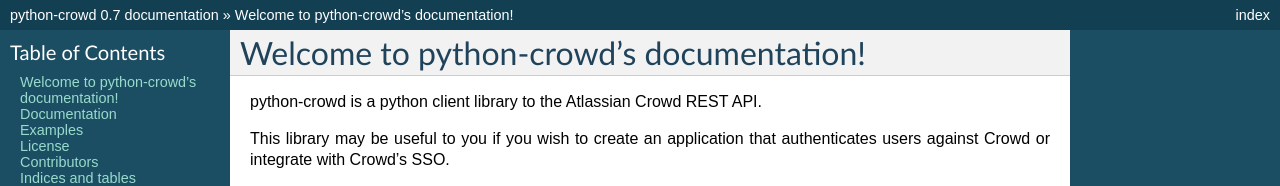
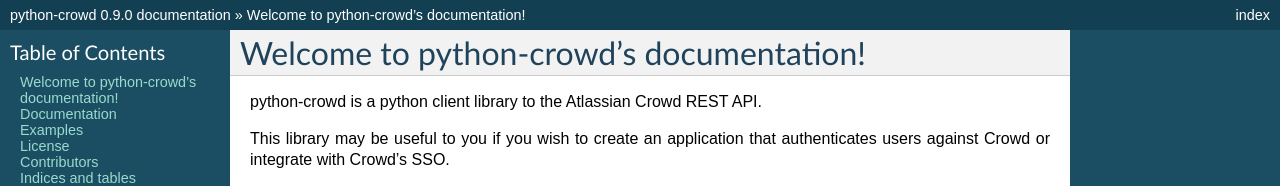
Before and after one commit to pycontribs/python-crowd, a Sphinx documentation site: the page built from doc/index.rst, in a window 1280 px wide and 900 px high. Shown: the top 186 px of the window. Built offline with Sphinx 7.4.7, drawn with Linux system fonts in a browser that asks for light colours; some of the changed text lies outside the part shown.

Commit message:
updated version info in docs

```diff
--- a/doc/conf.py
+++ b/doc/conf.py
@@ -48,9 +48,9 @@ copyright = u'2012, Alexander Else'
 # built documents.
 #
 # The short X.Y version.
-version = '0.7'
+version = '0.9'
 # The full version, including alpha/beta/rc tags.
-release = '0.7'
+release = '0.9.0'
 
 # The language for content autogenerated by Sphinx. Refer to documentation
 # for a list of supported languages.
```
